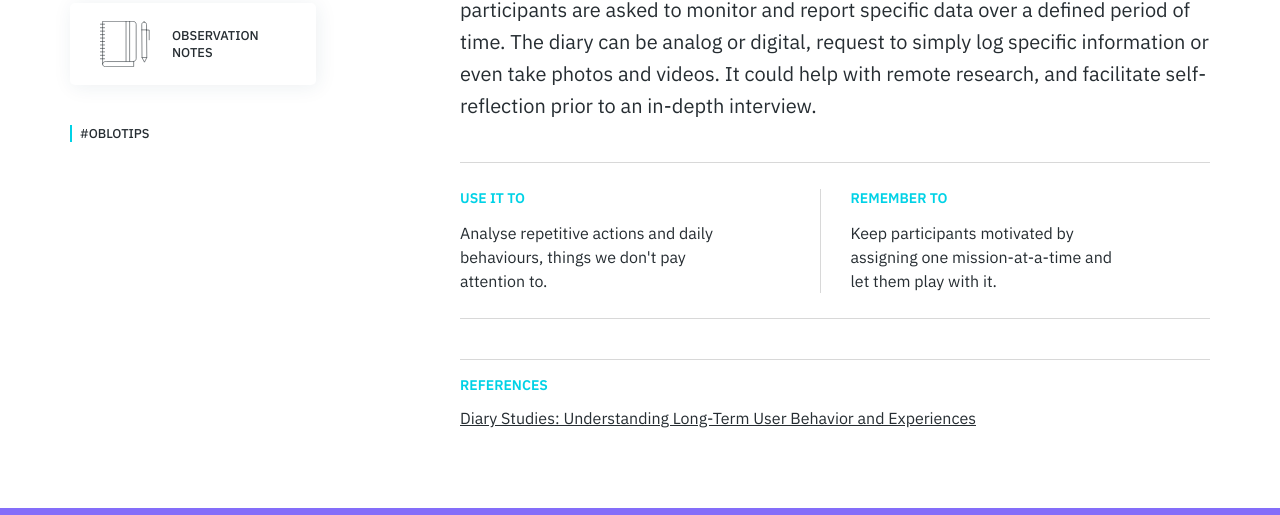
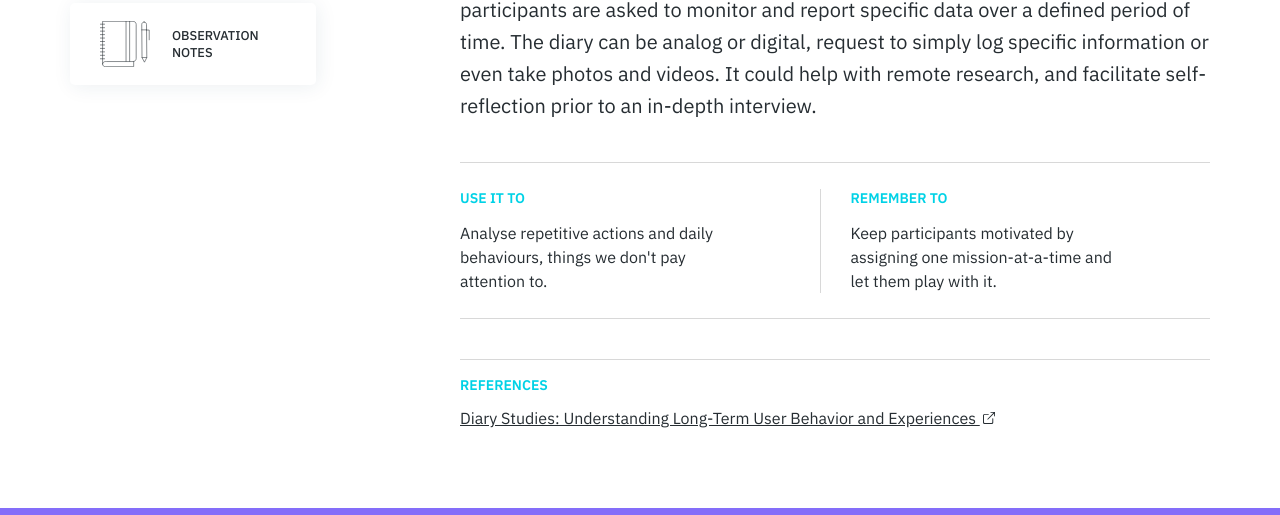
Before and after one commit to service-design-tools/sdt-website, a Jekyll site: the page built from _tools/diary-study.md, in a window 1280 px wide. Shown: the part 794-1309 px from the top of the page. Built offline with Jekyll 4.4.1, drawn with Linux system fonts in a browser that asks for light colours.

Commit message:
add tips to relateds content

```diff
--- /dev/null
+++ b/_includes/svgs/external-link.html
@@ -0,0 +1,4 @@
+<svg version="1.1" xmlns="http://www.w3.org/2000/svg" x="0px" y="0px" viewBox="0 0 11.1 11.1" xml:space="preserve">
+    <path class="svg--filled-dark" d="M9 5.7c-0.2 0-0.4 0.2-0.4 0.4v3.4c0 0.4-0.3 0.7-0.7 0.7H1.6c-0.4 0-0.7-0.3-0.7-0.7V3.3c0-0.4 0.3-0.7 0.7-0.7H5c0.2 0 0.4-0.2 0.4-0.4 0-0.2-0.2-0.4-0.4-0.4H1.6C0.7 1.7 0 2.4 0 3.3v6.3c0 0.9 0.7 1.6 1.6 1.6h6.3c0.9 0 1.6-0.7 1.6-1.6V6.1C9.4 5.9 9.2 5.7 9 5.7"/>
+    <path class="svg--filled-dark" d="M11.1 0.3c0-0.1-0.1-0.2-0.2-0.2 -0.1 0-0.1 0-0.2 0H7.3C7 0 6.9 0.2 6.9 0.4c0 0.2 0.2 0.4 0.4 0.4h2.4L4.1 6.4C4 6.6 4 6.8 4.1 7c0.1 0.1 0.2 0.1 0.3 0.1s0.2 0 0.3-0.1l5.6-5.6v2.4c0 0.2 0.2 0.4 0.4 0.4 0.2 0 0.4-0.2 0.4-0.4V0.4C11.1 0.4 11.1 0.3 11.1 0.3"/>
+</svg>
--- a/_layouts/tool.html
+++ b/_layouts/tool.html
@@ -40,6 +40,9 @@
         {% endif %}
         {% if tipsNumber > 0 %}
         <h5>#oblotips</h5>
+        {% for tip in page.related.tips %}
+        <a href="{{ tip.link }}" target="_blank" rel="noopener noreferrer" class="tip">{{ tip.title }} {% include svgs/external-link.html %}</a>
+        {% endfor %}
         {% endif %}
         {% endif %}
     </div>
@@ -67,7 +70,7 @@
             <h3>references</h3>
             {% for reference in page.references %}
             {% if reference.link %}
-            <a href="{{ reference.link }}" target="_blank" rel="noopener noreferrer">{{ reference.name }}</a>
+            <a href="{{ reference.link }}" target="_blank" rel="noopener noreferrer">{{ reference.name }} {% include svgs/external-link.html %}</a>
             {% else %}
             <p>{{ reference.name }}</p>
             {% endif %}
--- a/_sass/tool/tool.scss
+++ b/_sass/tool/tool.scss
@@ -81,6 +81,19 @@
 
 .related__content {
     width: calc(var(--column-width) * 4 + var(--container-gap) * 4);
+}
+
+.related__content h5 {
+    margin-bottom: 1rem;
+}
+
+.related__content .tip {
+    text-decoration: underline;
+}
+
+.tip svg {
+    margin-left: 0.2rem;
+    height: 0.75rem;
 }
 
 .related__tool {
@@ -171,3 +184,8 @@
 .references a {
     text-decoration: underline;
 }
+
+.references a svg {
+    margin-left: 0.2rem;
+    height: 0.75rem;
+}
```
Also changed, not shown: _tools/diary-study.md (+1 -3 lines).
